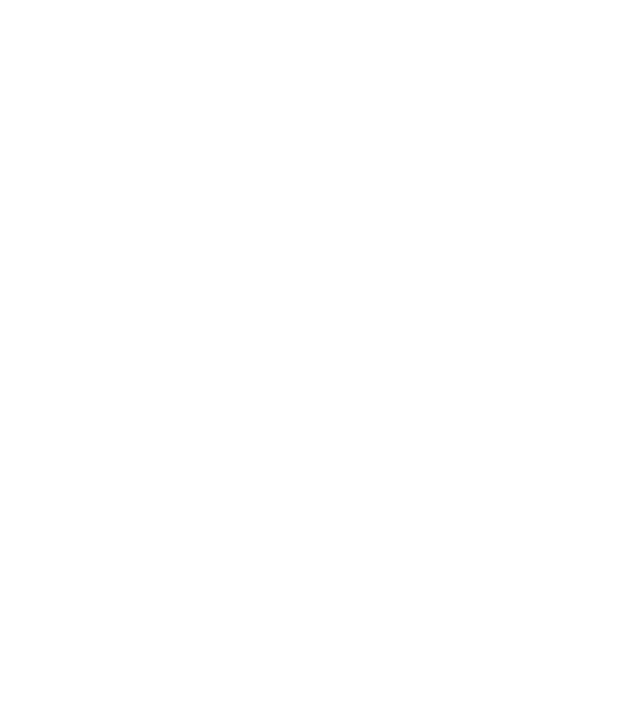
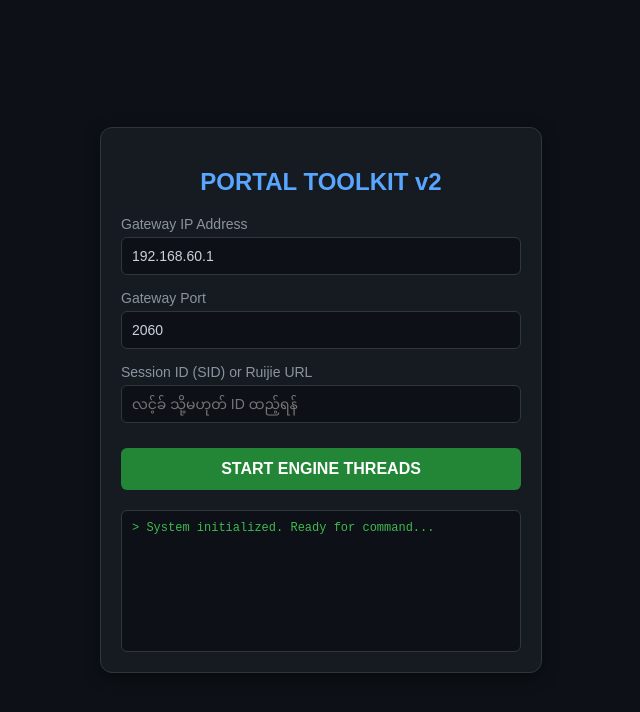
Before and after one commit to wechat079-netizen/wifi-tool, a website: page public/index.html in a window 1280 px wide. Shown: the whole page, without its empty margins (319-959 px from the left). Drawn offline with Linux system fonts and the light colour scheme.

Commit message:
Update index.html

```diff
--- a/public/index.html
+++ b/public/index.html
@@ -1,34 +1,169 @@
+<!DOCTYPE html>
+<html lang="en">
+<head>
+    <meta charset="UTF-8">
+    <meta name="viewport" content="width=device-width, initial-scale=1.0">
+    <title>Network Portal Tool</title>
+    <style>
+        body {
+            background-color: #0d1117;
+            color: #c9d1d9;
+            font-family: Arial, sans-serif;
+            display: flex;
+            justify-content: center;
+            align-items: center;
+            height: 100vh;
+            margin: 0;
+        }
+        .container {
+            background-color: #161b22;
+            border: 1px solid #30363d;
+            border-radius: 12px;
+            padding: 20px;
+            width: 100%;
+            max-width: 400px;
+            box-shadow: 0 4px 15px rgba(0,0,0,0.5);
+        }
+        h2 {
+            text-align: center;
+            color: #58a6ff;
+            margin-bottom: 20px;
+        }
+        .form-group {
+            margin-bottom: 15px;
+        }
+        label {
+            display: block;
+            font-size: 14px;
+            color: #8b949e;
+            margin-bottom: 5px;
+        }
+        input {
+            width: 100%;
+            padding: 10px;
+            background-color: #0d1117;
+            border: 1px solid #30363d;
+            border-radius: 6px;
+            color: #c9d1d9;
+            font-size: 14px;
+            box-sizing: border-box;
+        }
+        input:focus {
+            border-color: #58a6ff;
+            outline: none;
+        }
+        button {
+            width: 100%;
+            padding: 12px;
+            background-color: #238636;
+            color: white;
+            border: none;
+            border-radius: 6px;
+            font-size: 16px;
+            font-weight: bold;
+            cursor: pointer;
+            margin-top: 10px;
+        }
+        button:hover {
+            background-color: #2ea043;
+        }
+        .console {
+            background-color: #0d1117;
+            border: 1px solid #30363d;
+            border-radius: 6px;
+            padding: 10px;
+            height: 120px;
+            overflow-y: auto;
+            font-family: monospace;
+            font-size: 12px;
+            color: #3fb950;
+            margin-top: 20px;
+        }
+    </style>
+</head>
+<body>
+
+    <div class="container">
+        <h2>PORTAL TOOLKIT v2</h2>
+
+        <div class="form-group">
+            <label>Gateway IP Address</label>
+            <input type="text" id="gatewayIp" value="192.168.60.1">
+        </div>
+
+        <div class="form-group">
+            <label>Gateway Port</label>
+            <input type="text" id="gatewayPort" value="2060">
+        </div>
+
+        <div class="form-group">
+            <label>Session ID (SID) or Ruijie URL</label>
+            <input type="text" id="sessionId" placeholder="လင့်ခ် သို့မဟုတ် ID ထည့်ရန်">
+        </div>
+
+        <button onclick="startEngine()">START ENGINE THREADS</button>
+
+        <div class="console" id="consoleLog">
+            > System initialized. Ready for command...
+        </div>
+    </div>
+
     <script>
+        function logMessage(message) {
+            const consoleBox = document.getElementById('consoleLog');
+            consoleBox.innerHTML += `<br>> ${message}`;
+            consoleBox.scrollTop = consoleBox.scrollHeight;
+        }
+
         function startEngine() {
+            let gatewayIp = document.getElementById('gatewayIp').value;
+            let gatewayPort = document.getElementById('gatewayPort').value;
             let sessionIdInput = document.getElementById('sessionId').value;
 
-        // URL ဖြစ်နေပါက gw_id သို့မဟုတ် gw_sn ကို ဖြတ်ထုတ်မည်
-        if (sessionIdInput && sessionIdInput.startsWith('http')) {
+            if (!sessionIdInput) {
+                logMessage("Error: Session ID or URL is required!");
+                return;
+            }
+
+            // URL လင့်ခ်ရှည်ကြီးဖြစ်နေပါက gw_id သို့မဟုတ် gw_sn ကို အလိုအလျောက် ဖြတ်ထုတ်မည်
+            if (sessionIdInput.startsWith('http')) {
                 try {
                     const urlObj = new URL(sessionIdInput);
                     sessionIdInput = urlObj.searchParams.get('gw_id') || urlObj.searchParams.get('gw_sn') || sessionIdInput;
+                    logMessage(`Extracted ID from URL: ${sessionIdInput}`);
                 } catch (e) {
-                console.log("URL parse error");
+                    logMessage("URL parse error, using raw input.");
                 }
             }
 
-        // Server ဆီသို့ Data ပို့မည်
+            logMessage(`Launching requests to gateway ${gatewayIp}:${gatewayPort}...`);
+
+            // Server ဆီသို့ API ဖြင့် ပို့မည်
             fetch('/api/start-engine', {
                 method: 'POST',
                 headers: {
                     'Content-Type': 'application/json'
                 },
                 body: JSON.stringify({
-                gatewayIp: document.getElementById('gatewayIp').value,
-                gatewayPort: document.getElementById('gatewayPort').value,
+                    gatewayIp: gatewayIp,
+                    gatewayPort: gatewayPort,
                     sessionId: sessionIdInput
                 })
             })
-        .then(res => res.json())
+            .then(res => {
+                if (!res.ok) {
+                    throw new Error(`Server returned status ${res.status}`);
+                }
+                return res.json();
+            })
             .then(data => {
-            console.log(data);
-            alert(data.message);
+                logMessage(data.message || "Engine started successfully!");
             })
-        .catch(err => console.error("Error:", err));
+            .catch(err => {
+                logMessage(`[X] Connection failed: ${err.message}`);
+            });
         }
     </script>
+
+</body>
+</html>
```
Lines whose indentation alone changed are shown as unchanged.
